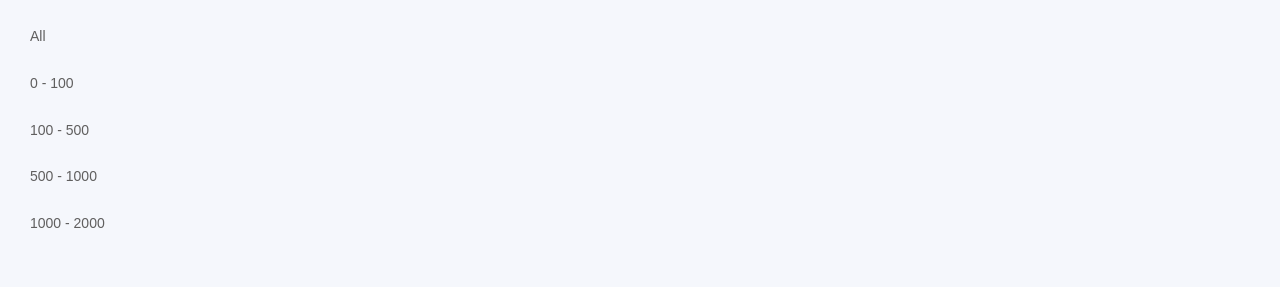
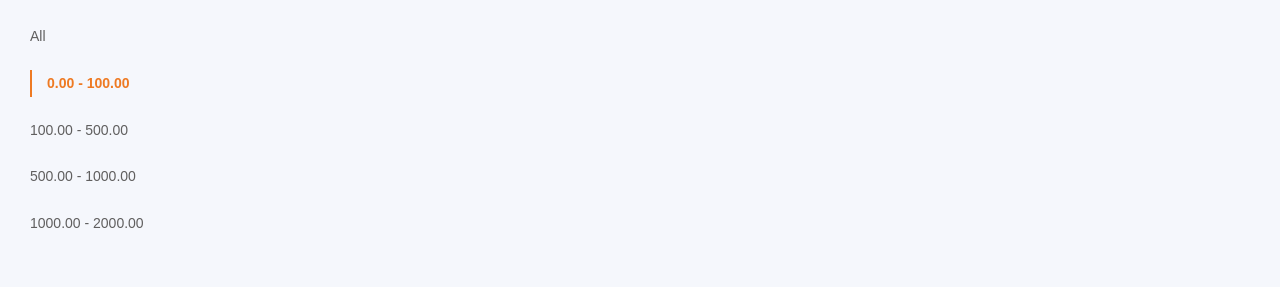
Before and after one commit to haohailiang/ShoppingMail, a Vue app: page /#/ in a window 1280 px wide. Shown: the part 283-570 px from the top of the page. Built offline with nearby package versions, Linux system fonts and the light colour scheme; no server answers.

Commit message:
vue基础知识

```diff
--- a/src/view/GoodList.vue
+++ b/src/view/GoodList.vue
@@ -18,18 +18,9 @@
                     <div class="filter stopPop" id="filter">
                         <dl class="filter-price">
                             <dt>Price:</dt>
-                            <dd><a href="javascript:void(0)">All</a></dd>
-                            <dd>
-                                <a href="javascript:void(0)">0 - 100</a>
-                            </dd>
-                            <dd>
-                                <a href="javascript:void(0)">100 - 500</a>
-                            </dd>
-                            <dd>
-                                <a href="javascript:void(0)">500 - 1000</a>
-                            </dd>
-                            <dd>
-                                <a href="javascript:void(0)">1000 - 2000</a>
+                            <dd><a href="javascript:void(0)" :class="{'cur':priceChecked == 'all'}" @click="priceChecked='all'">All</a></dd>
+                            <dd v-for="(item, index) in priceFilter" @click="priceChecked=index">
+                                <a href="javascript:void(0)" :class="{'cur':priceChecked==index}">{{item.startPrice}} - {{item.endPrice}}</a>
                             </dd>
                         </dl>
                     </div>
@@ -75,7 +66,26 @@
   export default {
     data(){
       return {
-       goodsList:[]
+       priceChecked:'',
+       goodsList:[],
+       priceFilter:[
+        {
+          startPrice:'0.00',
+          endPrice:'100.00'
+        },
+        {
+          startPrice:'100.00',
+          endPrice:'500.00'
+        },
+        {
+          startPrice:'500.00',
+          endPrice:'1000.00'
+        },
+        {
+          startPrice:'1000.00',
+          endPrice:'2000.00'
+        }
+       ]
       }
     },
     mounted(){
```
